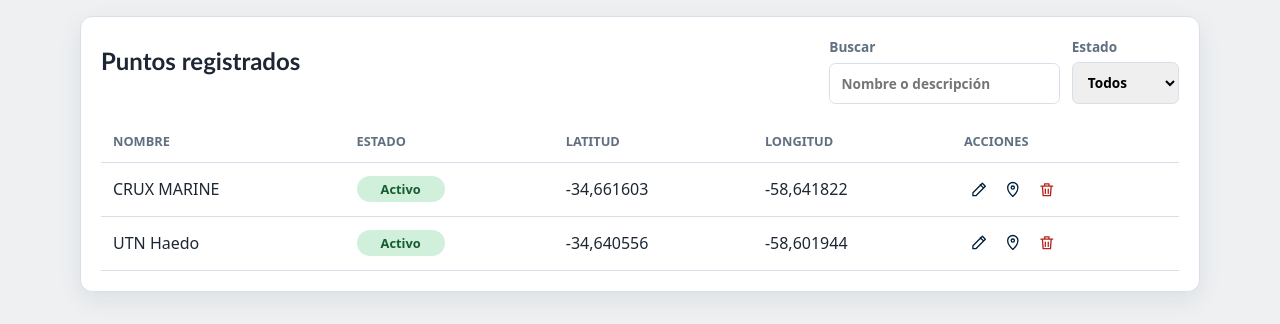
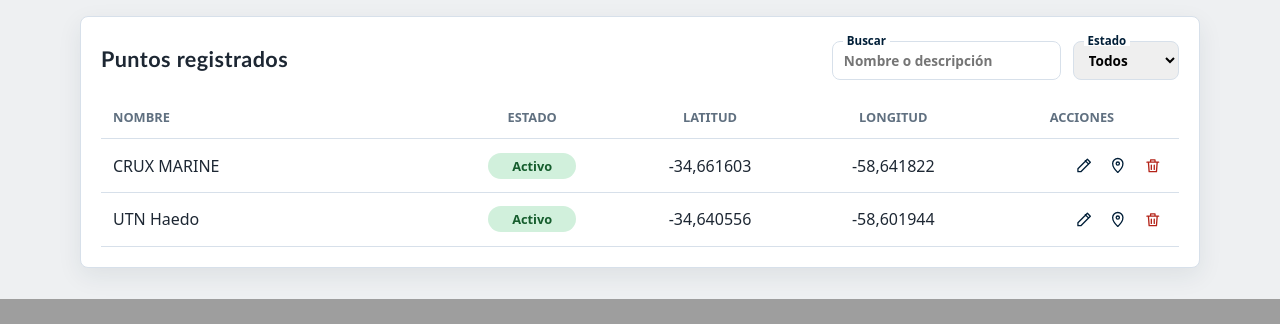
Before and after one commit to AgustinConde/desafio-CRUX, a Django app: page / in a window 1280 px wide. Shown: the part 611-935 px from the top of the page. After the commit the page ends 910 px from the top, so only its background shows below. Run offline with Django 4.2, Linux system fonts and the light colour scheme; data comes from the database, SQL or seed files in the repository.

Commit message:
style: aplica mejoras generales a componentes
- Oscurece fondo de instrucción para que se destaque
- Normaliza los border-radius
- Centra encabezados de columnas y mejora la distribución del espacio de las mismas
- Ajusta espacio de inputs
- El header ahora permanece fijo mientras el scroll ocurre internamente en el contenido.
- Permite cerrar las notificaciones sin necesidad de recargar la página

```diff
--- a/points/static/points/css/styles.css
+++ b/points/static/points/css/styles.css
@@ -4,11 +4,12 @@
     --color-primary: #001E37;
     --color-primary-dark: var(--color-primary);
     --color-secondary: #34B3B6;
-    --color-secondary-soft: #e3f5f4;
+    --color-secondary-soft: #c9eceb;
     --color-surface: #fff;
     --color-text: #1d2733;
     --color-muted: #607080;
     --font-heading: "Trebuchet MS", "Segoe UI", sans-serif;
+    --radius: 0.5rem;
 }
 
 * {
@@ -18,8 +19,12 @@
 body {
     background: var(--color-background);
     color: var(--color-text);
+    display: flex;
+    flex-direction: column;
     font-family: system-ui, -apple-system, BlinkMacSystemFont, "Segoe UI", sans-serif;
+    height: 100vh;
     margin: 0;
+    overflow: hidden;
 }
 
 a {
@@ -70,6 +85,12 @@ main {
     padding: 2rem 0;
 }
 
+.page-scroll {
+    flex: 1 1 auto;
+    min-height: 0;
+    overflow-y: auto;
+}
+
 .section-heading {
     align-items: center;
     display: flex;
@@ -88,6 +109,12 @@ h2 {
     align-items: center;
     display: flex;
     gap: 0.75rem;
+}
+
+.section-title {
+    font-size: 1.35rem;
+    letter-spacing: 0.02em;
+    margin-bottom: 0;
 }
 
 .eyebrow {
@@ -122,7 +149,7 @@ h2 {
 .points-panel {
     background: var(--color-surface);
     border: 1px solid var(--color-border);
-    border-radius: 0.75rem;
+    border-radius: var(--radius);
     box-shadow: 0 0.5rem 1.5rem rgb(20 45 70 / 8%);
 }
 
@@ -190,6 +217,26 @@ table {
     width: 100%;
 }
 
+.points-table {
+    table-layout: fixed;
+}
+
+.points-table__name {
+    width: 32%;
+}
+
+.points-table__status {
+    width: 16%;
+}
+
+.points-table__coordinate {
+    width: 17%;
+}
+
+.points-table__actions {
+    width: 18%;
+}
+
 th,
 td {
     border-bottom: 1px solid var(--color-border);
@@ -201,6 +248,20 @@ th {
     color: var(--color-muted);
     font-size: 0.8rem;
     text-transform: uppercase;
+}
+
+th:not(:first-child),
+td:not(:first-child) {
+    text-align: center;
+}
+
+th:last-child,
+td:last-child {
+    white-space: nowrap;
+}
+
+td:last-child {
+    text-align: right;
 }
 
 tbody tr:hover {
@@ -221,13 +282,30 @@ label {
     gap: 0.35rem;
 }
 
+.filter-field {
+    padding-top: 0.25rem;
+    position: relative;
+}
+
+.filter-field > span {
+    background: var(--color-surface);
+    color: var(--color-primary-dark);
+    font-size: 0.72rem;
+    left: 0.65rem;
+    line-height: 1;
+    padding: 0 0.25rem;
+    position: absolute;
+    top: -0.15rem;
+    z-index: 1;
+}
+
 input,
 select,
 textarea {
     border: 1px solid var(--color-border);
-    border-radius: 0.4rem;
+    border-radius: var(--radius);
     font: inherit;
-    padding: 0.6rem 0.7rem;
+    padding: 0.5rem 0.65rem;
 }
 
 input:focus,
@@ -249,15 +327,36 @@ textarea:focus {
 
 .field-error {
     color: #b42318;
+    display: block;
     font-size: 0.8rem;
     font-weight: 600;
     margin: 0.15rem 0 0;
+    min-height: 1rem;
+}
+
+.field-error[hidden] {
+    visibility: hidden;
+}
+
+#point-form input,
+#point-form select,
+#point-form textarea {
+    width: 100%;
+}
+
+#point-name-error {
+    margin-top: -0.05rem;
+}
+
+.form-grid > div {
+    flex: 1 1 0;
+    min-width: 0;
 }
 
 .button,
 .icon-action {
     border: 0;
-    border-radius: 0.4rem;
+    border-radius: var(--radius);
     cursor: pointer;
     font: inherit;
 }
@@ -296,6 +395,7 @@ textarea:focus {
 .table-actions {
     display: flex;
     gap: 0.35rem;
+    justify-content: flex-end;
 }
 
 .icon-action {
@@ -334,7 +434,7 @@ textarea:focus {
 
 .icon-action::after {
     background: #1d2733;
-    border-radius: 0.25rem;
+    border-radius: var(--radius);
     color: #fff;
     content: attr(data-tooltip);
     font-size: 0.75rem;
--- /dev/null
+++ b/points/static/points/js/notifications.js
@@ -0,0 +1,5 @@
+document.querySelectorAll(".message-close").forEach((button) => {
+    button.addEventListener("click", () => {
+        button.closest("li").remove();
+    });
+});
--- a/points/templates/points/base.html
+++ b/points/templates/points/base.html
@@ -12,7 +12,7 @@
 <body>
     <header class="site-header">
         <div class="site-header__content">
-            <a href="{% url 'points:list' %}">Puntos geográficos</a>
+            <a class="brand-link" href="{% url 'points:list' %}">Puntos geográficos</a>
             <nav aria-label="Navegación principal">
                 <a
                     class="github-link"
@@ -30,10 +30,16 @@
         </div>
     </header>
 
+    <div class="page-scroll">
         {% if messages %}
             <ul class="message-list">
                 {% for message in messages %}
-                <li>{{ message }}</li>
+                    <li>
+                        <span>{{ message }}</span>
+                        <button class="message-close" type="button" aria-label="Cerrar mensaje">
+                            &times;
+                        </button>
+                    </li>
                 {% endfor %}
             </ul>
         {% endif %}
@@ -41,7 +47,9 @@
         <main>
             {% block content %}{% endblock %}
         </main>
+    </div>
 
     {% block extra_scripts %}{% endblock %}
+    <script src="{% static 'points/js/notifications.js' %}"></script>
 </body>
 </html>
--- a/points/templates/points/point_list.html
+++ b/points/templates/points/point_list.html
@@ -33,12 +33,12 @@
         <div class="section-heading">
             <h2 class="section-title" id="points-title">Puntos registrados</h2>
             <div class="filters">
-                <label>
-                    Buscar
+                <label class="filter-field">
+                    <span>Buscar</span>
                     <input type="search" id="point-search" placeholder="Nombre o descripción">
                 </label>
-                <label>
-                    Estado
+                <label class="filter-field">
+                    <span>Estado</span>
                     <select id="status-filter">
                         <option value="">Todos</option>
                         <option value="active">Activos</option>
@@ -48,7 +48,14 @@
             </div>
         </div>
 
-        <table>
+        <table class="points-table">
+            <colgroup>
+                <col class="points-table__name">
+                <col class="points-table__status">
+                <col class="points-table__coordinate">
+                <col class="points-table__coordinate">
+                <col class="points-table__actions">
+            </colgroup>
             <thead>
                 <tr>
                     <th>Nombre</th>
```
Also changed, not shown: other parts of points/static/points/css/styles.css (+36 -5 lines). Lines whose indentation alone changed are shown as unchanged.
